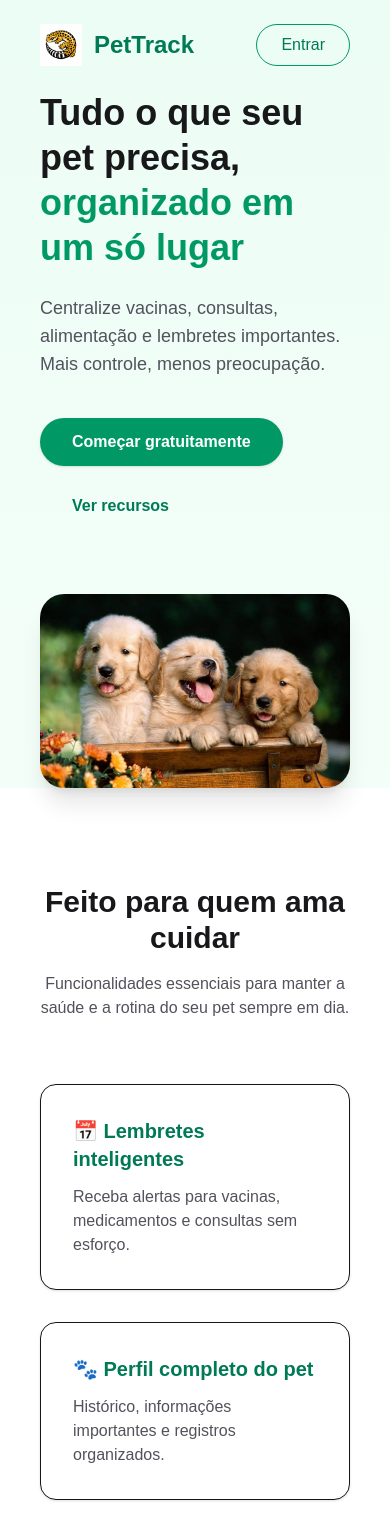
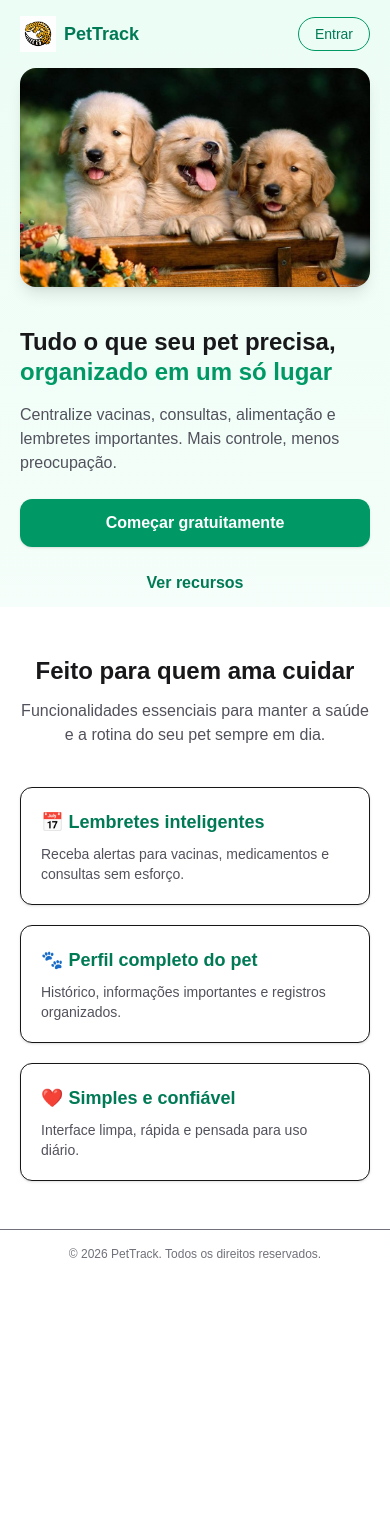
Before and after one commit to Pedrenri/pettrack, a Next.js app: page / in a window 390 px wide. Shown: the top 1530 px of the page. After the commit the page ends 1278 px from the top, so only its background shows below. Built offline with nearby package versions, Linux system fonts and the light colour scheme; no server answers.

Commit message:
feat: layout adjustments + auto redirect + app-like interface

```diff
--- a/app/dashboard/logout-button.tsx
+++ b/app/dashboard/logout-button.tsx
@@ -38,12 +38,12 @@ export default function AccountMenu() {
   }
 
   return (
-    <div className="relative z-100">
-      {/* Botão principal */}
+    <div className="relative z-50">
+      {/* BOTÃO */}
       <motion.button
+        whileTap={{ scale: 0.95 }}
         whileHover={{ scale: 1.03 }}
-        whileTap={{ scale: 0.97 }}
-        onClick={() => setOpen((prev) => !prev)}
+        onClick={() => setOpen(true)}
         className="rounded-full bg-emerald-600 px-4 py-2 text-sm font-medium text-white hover:bg-emerald-700"
       >
         Conta
@@ -51,17 +51,87 @@ export default function AccountMenu() {
 
       <AnimatePresence>
         {open && (
+          <>
+            {/* OVERLAY */}
+            <motion.div
+              className="fixed inset-0 bg-black/30 backdrop-blur-sm "
+              initial={{ opacity: 0 }}
+              animate={{ opacity: 1 }}
+              exit={{ opacity: 0 }}
+              onClick={() => setOpen(false)}
+            />
+
+            {/* MOBILE BOTTOM SHEET */}
+            <motion.div
+              initial={{ y: "100%" }}
+              animate={{ y: 0 }}
+              exit={{ y: "100%" }}
+              transition={{ type: "spring", damping: 25, stiffness: 300 }}
+              className="
+                fixed bottom-0 left-0 right-0
+                bg-white
+                rounded-t-2xl
+                shadow-2xl
+                p-6
+                space-y-4
+
+                md:hidden
+              "
+            >
+              {/* handle */}
+              <div className="mx-auto h-1.5 w-12 rounded-full bg-gray-300" />
+
+              {/* user */}
+              <div className="text-center">
+                <p className="text-lg font-semibold text-gray-900">
+                  {user?.name}
+                </p>
+
+                <p className="text-sm text-gray-500">
+                  {user?.email}
+                </p>
+              </div>
+
+              {/* actions */}
+              <div className="space-y-3 pt-2">
+                <button
+                  onClick={handleLogout}
+                  className="w-full rounded-xl bg-red-600 py-3 text-sm font-semibold text-white hover:bg-red-700 transition"
+                >
+                  Sair da conta
+                </button>
+
+                <button
+                  onClick={() => setOpen(false)}
+                  className="w-full rounded-xl border py-3 text-sm font-semibold text-gray-700 hover:bg-gray-50"
+                >
+                  Cancelar
+                </button>
+              </div>
+            </motion.div>
+
+            {/* DESKTOP DROPDOWN */}
             <motion.div
               initial={{ opacity: 0, y: -8 }}
               animate={{ opacity: 1, y: 0 }}
               exit={{ opacity: 0, y: -8 }}
               transition={{ duration: 0.15 }}
-            className="absolute right-0 mt-3 w-64 rounded-xl border border-gray-200 bg-white shadow-lg"
+              className="
+                absolute right-0 top-12
+                w-64
+                rounded-xl
+                border border-gray-200
+                bg-white
+                shadow-lg
+
+                hidden md:block
+              "
             >
               <div className="px-4 py-3">
                 <p className="text-sm font-semibold text-gray-900">
                   {user?.name}
                 </p>
+
                 <p className="text-xs text-gray-500 truncate">
                   {user?.email}
                 </p>
@@ -76,6 +146,7 @@ export default function AccountMenu() {
                 </button>
               </div>
             </motion.div>
+          </>
         )}
       </AnimatePresence>
     </div>
--- a/app/dashboard/page.tsx
+++ b/app/dashboard/page.tsx
@@ -7,19 +7,18 @@ export default async function DashboardPage() {
   return (
     <div className="min-h-screen bg-gray-50 md:flex md:justify-center md:px-6 md:py-10">
       <div className="w-full md:max-w-4xl md:space-y-10">
-
         {/* HEADER */}
-        <header className="
+        <header
+          className="
           relative overflow-hidden
-          bg-gradient-to-br from-emerald-600 to-emerald-500
+          bg-gradient-to-br from-emerald-600 to-emerald-400
           text-white
           px-5 py-6
           md:rounded-2xl md:p-8 md:shadow-lg
-        ">
-          <div className="relative z-10 space-y-1">
-            <h1 className="text-xl md:text-3xl font-semibold">
-              Bem-vindo 👋
-            </h1>
+        "
+        >
+          <div className="relative  space-y-1">
+            <h1 className="text-xl md:text-3xl font-semibold">Bem-vindo 👋</h1>
 
             <p className="text-sm md:text-base max-w-xl text-emerald-50/90">
               Gerencie seus animais, acompanhe registros de saúde e mantenha
@@ -27,21 +26,25 @@ export default async function DashboardPage() {
             </p>
           </div>
 
-          <div className="absolute right-4 top-4 opacity-10 text-6xl md:right-6 md:top-6 md:text-8xl">
+          <div className="absolute right-4 top-4 opacity-20 text-6xl md:right-6 md:top-6 md:text-8xl">
             🐾
           </div>
         </header>
 
         {/* LISTA */}
-        <section className="
+        <section
+          className="
           space-y-4
           px-4 py-5
           md:px-0 md:py-0 md:space-y-6
-        ">
-          <div className="
+        "
+        >
+          <div
+            className="
             flex items-center justify-between
             md:rounded-xl md:bg-white md:p-5 md:shadow-sm
-          ">
+          "
+          >
             <div>
               <h2 className="text-lg md:text-xl font-semibold text-gray-800">
                 Seus animais
--- a/app/page.tsx
+++ b/app/page.tsx
@@ -1,27 +1,56 @@
 import Link from "next/link";
 import Image from "next/image";
 import heroImage from "../public/assets/img/pets-hero.jpg";
+import { createClient } from "@/utils/supabase/server";
+import { redirect } from "next/navigation";
+import { cookies } from "next/headers";
 
-export default function Home() {
+export default async function Home() {
+  const cookieStore = await cookies();
+  const supabase = await createClient(cookieStore);
+
+  const { data } = await supabase.auth.getUser();
+
+  if (data.user) {
+    redirect("/dashboard");
+  }
+
   return (
     <div className="min-h-screen bg-gradient-to-b from-emerald-50 to-white flex flex-col">
+
       {/* HEADER */}
-      <header className="flex items-center justify-between px-10 py-6 max-w-7xl mx-auto w-full">
-        <div className="flex items-center gap-3">
+      <header className="
+        flex items-center justify-between
+        px-5 py-4
+        md:px-10 md:py-6
+        max-w-7xl mx-auto w-full
+      ">
+        <div className="flex items-center gap-2 md:gap-3">
           <Image
             src="/assets/img/logo.png"
             alt="PetTrack"
-            width={42}
-            height={42}
+            width={36}
+            height={36}
+            className="md:w-[42px] md:h-[42px]"
           />
-          <span className="text-2xl font-semibold text-emerald-700">
+
+          <span className="text-lg md:text-2xl font-semibold text-emerald-700">
             PetTrack
           </span>
         </div>
 
         <Link
           href="/login"
-          className="rounded-full border border-emerald-600 px-6 py-2 text-emerald-700 font-medium hover:bg-emerald-100 transition"
+          className="
+            rounded-full
+            border border-emerald-600
+            px-4 py-1.5
+            text-sm
+            md:px-6 md:py-2 md:text-base
+            text-emerald-700 font-medium
+            hover:bg-emerald-100
+            transition
+          "
         >
           Entrar
         </Link>
@@ -29,40 +58,89 @@ export default function Home() {
 
       {/* HERO */}
       <main className="flex-1 flex items-center">
-        <div className="max-w-7xl mx-auto w-full px-10 grid md:grid-cols-2 gap-16 items-center">
-          <div>
-            <h1 className="text-4xl md:text-5xl font-bold text-zinc-900 leading-tight">
+        <div className="
+          max-w-7xl mx-auto w-full
+          px-5
+          md:px-10
+          grid
+          md:grid-cols-2
+          gap-10 md:gap-16
+          items-center
+        ">
+
+          {/* TEXTO */}
+          <div className="order-2 md:order-1">
+            <h1 className="
+              text-2xl
+              md:text-5xl
+              font-bold
+              text-zinc-900
+              leading-tight
+            ">
               Tudo o que seu pet precisa,
-              <span className="text-emerald-600"> organizado em um só lugar</span>
+              <span className="text-emerald-600">
+                {" "}organizado em um só lugar
+              </span>
             </h1>
 
-            <p className="mt-6 text-lg text-zinc-600 max-w-xl">
+            <p className="
+              mt-4 md:mt-6
+              text-base md:text-lg
+              text-zinc-600
+              max-w-xl
+            ">
               Centralize vacinas, consultas, alimentação e lembretes importantes.
               Mais controle, menos preocupação.
             </p>
 
-            <div className="mt-10 flex flex-wrap gap-4">
+            <div className="
+              mt-6 md:mt-10
+              flex flex-col sm:flex-row
+              gap-3 md:gap-4
+            ">
               <Link
                 href="/register"
-                className="rounded-full bg-emerald-600 px-8 py-3 text-white font-semibold hover:bg-emerald-700 transition shadow-sm"
+                className="
+                  rounded-xl
+                  bg-emerald-600
+                  px-6 py-3
+                  text-white
+                  font-semibold
+                  text-center
+                  hover:bg-emerald-700
+                  transition
+                  shadow-sm
+                "
               >
                 Começar gratuitamente
               </Link>
 
               <Link
                 href="#features"
-                className="rounded-full px-8 py-3 text-emerald-700 font-semibold hover:bg-emerald-100 transition"
+                className="
+                  rounded-xl
+                  px-6 py-3
+                  text-emerald-700
+                  font-semibold
+                  text-center
+                  hover:bg-emerald-100
+                  transition
+                "
               >
                 Ver recursos
               </Link>
             </div>
           </div>
 
-          <div className="relative">
+          {/* IMAGEM */}
+          <div className="relative order-1 md:order-2">
             <Image
               src={heroImage}
               alt="Pets felizes e saudáveis"
-              className="rounded-3xl shadow-xl"
+              className="
+                rounded-2xl md:rounded-3xl
+                shadow-lg md:shadow-xl
+              "
               priority
             />
           </div>
@@ -72,42 +150,72 @@ export default function Home() {
       {/* FEATURES */}
       <section
         id="features"
-        className="bg-white py-24"
+        className="
+          bg-white
+          py-12 md:py-24
+        "
       >
-        <div className="max-w-6xl mx-auto px-10">
-          <div className="text-center mb-16">
-            <h2 className="text-3xl font-bold text-zinc-900">
+        <div className="max-w-6xl mx-auto px-5 md:px-10">
+
+          <div className="text-center mb-10 md:mb-16">
+            <h2 className="text-2xl md:text-3xl font-bold text-zinc-900">
               Feito para quem ama cuidar
             </h2>
-            <p className="mt-4 text-zinc-600 max-w-2xl mx-auto">
+
+            <p className="mt-3 md:mt-4 text-zinc-600 max-w-2xl mx-auto">
               Funcionalidades essenciais para manter a saúde e a rotina do seu pet sempre em dia.
             </p>
           </div>
 
-          <div className="grid gap-8 md:grid-cols-3">
-            <div className="rounded-2xl border bg-white p-8 shadow-sm hover:shadow-md transition">
-              <h3 className="text-xl font-semibold text-emerald-700 mb-3">
+          <div className="grid gap-5 md:gap-8 md:grid-cols-3">
+
+            <div className="
+              rounded-xl md:rounded-2xl
+              border bg-white
+              p-5 md:p-8
+              shadow-sm
+              hover:shadow-md
+              transition
+            ">
+              <h3 className="text-lg md:text-xl font-semibold text-emerald-700 mb-2 md:mb-3">
                 📅 Lembretes inteligentes
               </h3>
-              <p className="text-zinc-600">
+
+              <p className="text-sm md:text-base text-zinc-600">
                 Receba alertas para vacinas, medicamentos e consultas sem esforço.
               </p>
             </div>
 
-            <div className="rounded-2xl border bg-white p-8 shadow-sm hover:shadow-md transition">
-              <h3 className="text-xl font-semibold text-emerald-700 mb-3">
+            <div className="
+              rounded-xl md:rounded-2xl
+              border bg-white
+              p-5 md:p-8
+              shadow-sm
+              hover:shadow-md
+              transition
+            ">
+              <h3 className="text-lg md:text-xl font-semibold text-emerald-700 mb-2 md:mb-3">
                 🐾 Perfil completo do pet
               </h3>
-              <p className="text-zinc-600">
+
+              <p className="text-sm md:text-base text-zinc-600">
                 Histórico, informações importantes e registros organizados.
               </p>
             </div>
 
-            <div className="rounded-2xl border bg-white p-8 shadow-sm hover:shadow-md transition">
-              <h3 className="text-xl font-semibold text-emerald-700 mb-3">
+            <div className="
+              rounded-xl md:rounded-2xl
+              border bg-white
+              p-5 md:p-8
+              shadow-sm
+              hover:shadow-md
+              transition
+            ">
+              <h3 className="text-lg md:text-xl font-semibold text-emerald-700 mb-2 md:mb-3">
                 ❤️ Simples e confiável
               </h3>
-              <p className="text-zinc-600">
+
+              <p className="text-sm md:text-base text-zinc-600">
                 Interface limpa, rápida e pensada para uso diário.
               </p>
             </div>
@@ -116,7 +224,7 @@ export default function Home() {
       </section>
 
       {/* FOOTER */}
-      <footer className="border-t py-6 text-center text-sm text-zinc-500">
+      <footer className="border-t py-4 md:py-6 text-center text-xs md:text-sm text-zinc-500">
         © {new Date().getFullYear()} PetTrack. Todos os direitos reservados.
       </footer>
     </div>
```
Lines whose indentation alone changed are shown as unchanged.
